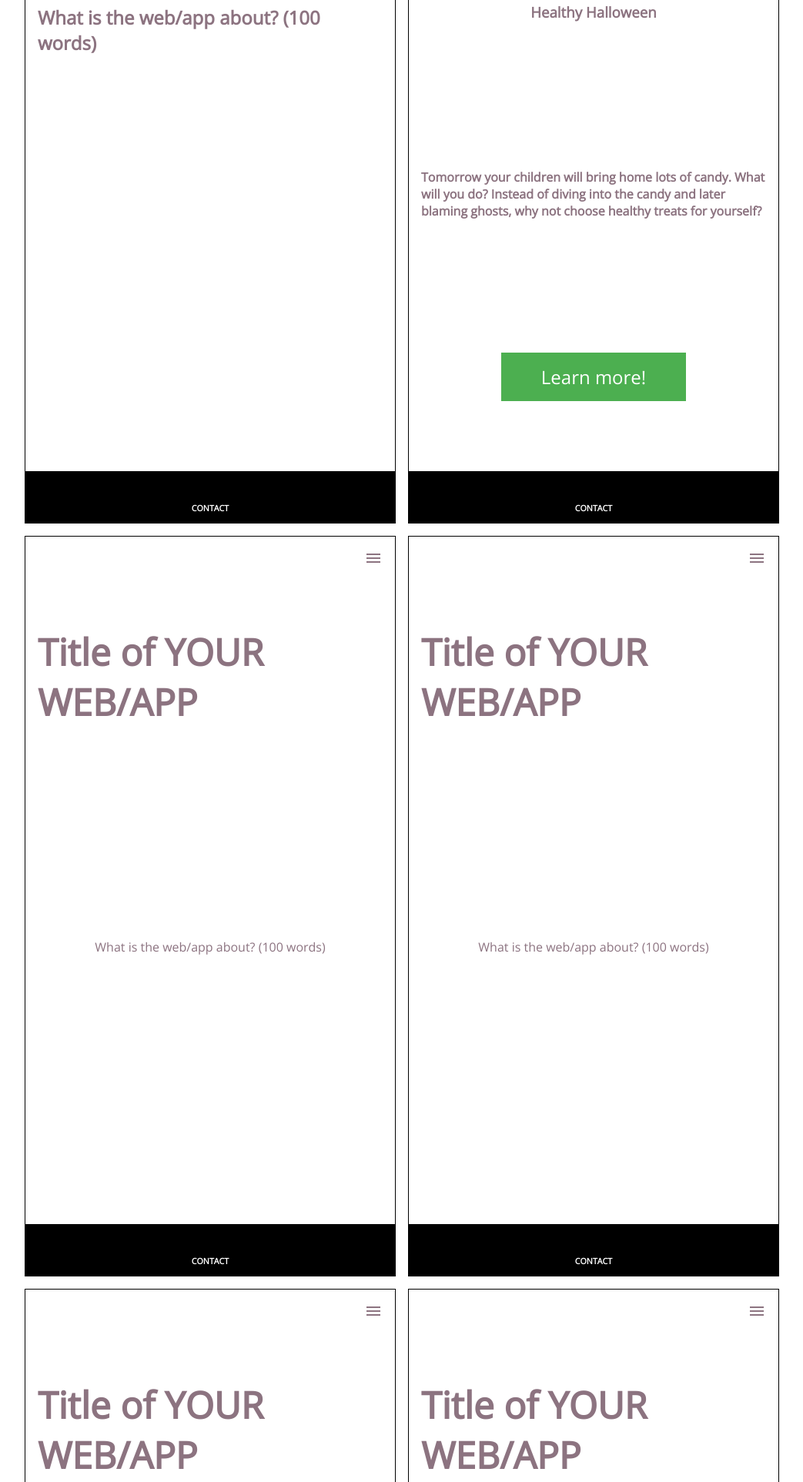
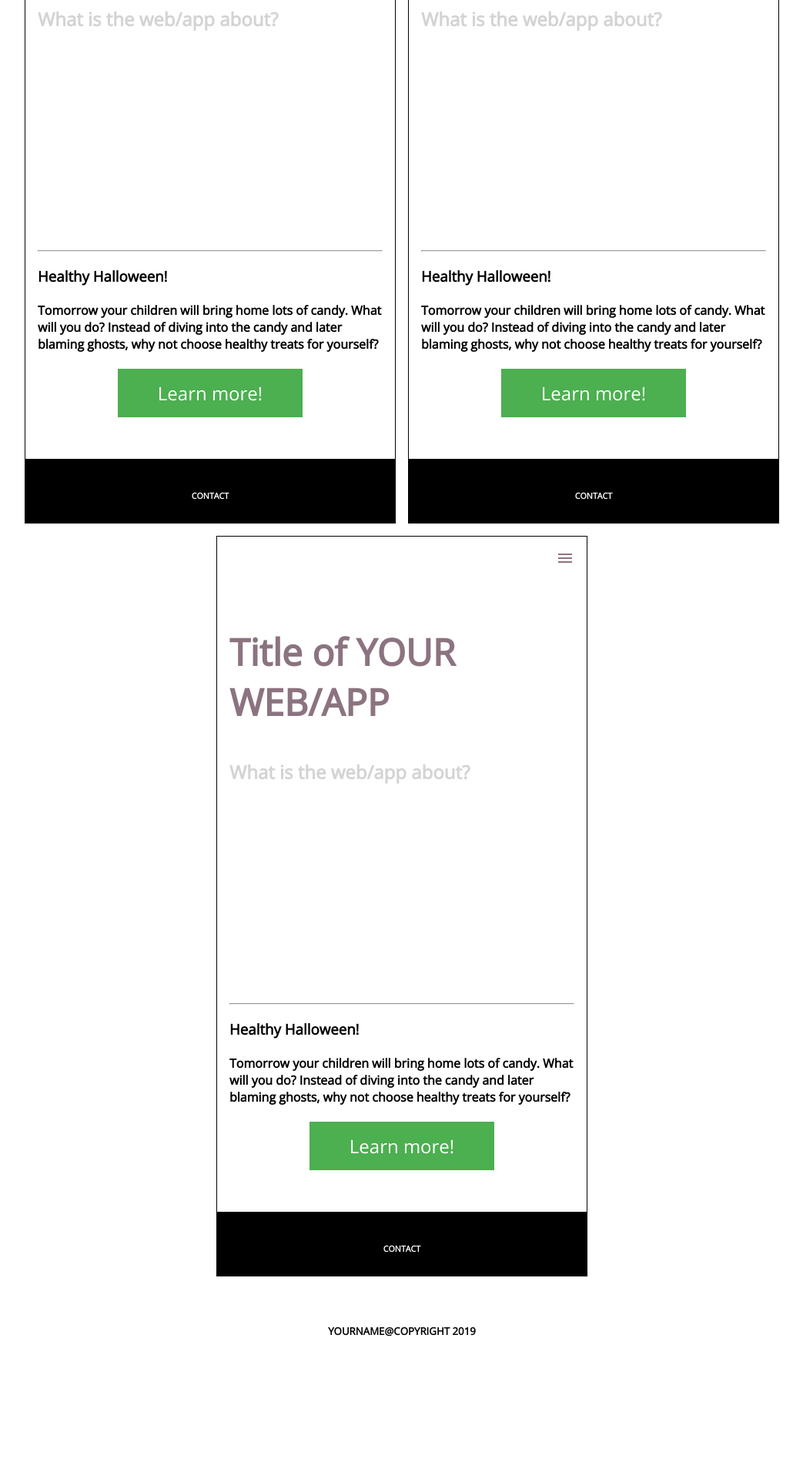
Before and after one commit to UX-UI-Design-Lab/DH150-2019F-demo, a plain HTML site: page assignment4/assignment4-template.html in a window 1280 px wide. Shown: the part 702-2627 px from the top of the page at 77% size, without its empty margins (118-1161 px from the left). After the commit the page ends 2479 px from the top, so only its background shows below. Drawn offline with nearby package versions, Linux system fonts and the light colour scheme.

Commit message:
Update assignment4-template.html

```diff
--- a/assignment4/assignment4-template.html
+++ b/assignment4/assignment4-template.html
@@ -12,12 +12,11 @@
         display: flex;
         flex-direction: column;
         font-family: 'Open Sans', sans-serif;
-
     }
 
     header, footer, nav, main {
         padding: 1em;
-        /*border: dotted 1px gray; */
+        /* border: dotted 1px gray; */
     }
 
     footer {
@@ -28,10 +27,13 @@
         text-align: right;
     }
 
-    main {
+    nav:hover {
+        cursor: pointer;
+    }
+
+    #contents {
         /* margin: auto;*/
         display: flex;
-
         flex-flow: row wrap;
         justify-content: center;
         align-items: center;
@@ -48,16 +50,20 @@
         color: hsl(330, 10%, 50%);
     }
 
+    .screen {
+        overflow: hidden;
+    }
+
     article > header {
-        height: 5em;
+        height: 10em;
     }
 
     article > main {
-        height: 43em;
+        height: 37em;
     }
 
     article > footer {
-        height: 2.2em;
+        height: 3.5em;
         background-color: black;
         color: white;
     }
@@ -70,11 +76,18 @@
         font-size: 3em;
     }
 
-    .BTN {
+    form {
+        display: flex;
+        flex-flow: row wrap;
+        justify-content: center;
+        align-items: center;
+    }
+
+    .BTN { /* default button design */
         width: 240px;
-        background-color: #4CAF50; /* Green */
+        background-color: #4CAF50; /* change this for button color */
         border: none;
-        color: white;
+        color: white; /* change this for button label color */
         padding: 15px 32px;
         font-family: 'Open Sans', sans-serif;
         text-align: center;
@@ -83,8 +96,138 @@
         font-size: 1.5em;
     }
 
-    /* put your css code here */
+    /* ----------------- put your css code here --------------------- */
 
+    /* the first screen design */
+    #nav01 {
+        background-color: hsl(330, 0%, 100%); /* change this for background color */
+        color: hsl(330, 10%, 50%); /* change this for text color */
+    }
+    #header01 {
+        background-color: white; /* change this for background color */
+    }
+
+    #title01 {
+        color: hsl(330, 10%, 50%); /* change this for text color */
+    }
+
+    #main01 {
+        background-color: white; /* change this for background color */
+    }
+
+    #subtitle01 {
+        color: lightgray; /* change this for text color */
+    }
+
+    #msgtitle01 {
+        color: black; /* change this for text color */
+    }
+
+    #msgcontents01 {
+        color: black; /* change this for text color */
+    }
+
+    #form01 {
+        background-color: transparent; /* change this for background color */
+    }
+
+    #BTN01 {
+        background-color: #4CAF50; /* change this for button color */
+        color: #FFFFFF; /* change this for button label color */
+    }
+
+    #footer01 {
+        background-color: black; /* change this for background color */
+        color: white; /* change this for text color */
+    }
+
+    /* the second screen design */
+
+    #nav02 {
+        background-color: hsl(330, 0%, 100%); /* change this for background color */
+        color: hsl(330, 10%, 50%); /* change this for text color */
+    }
+    #header02 {
+        background-color: white; /* change this for background color */
+    }
+
+    #title02 {
+        color: hsl(330, 10%, 50%); /* change this for text color */
+    }
+
+    #main02 {
+        background-color: white; /* change this for background color */
+    }
+
+    #subtitle02 {
+        color: lightgray; /* change this for text color */
+    }
+
+    #msgtitle02 {
+        color: black; /* change this for text color */
+    }
+
+    #msgcontents02 {
+        color: black; /* change this for text color */
+    }
+
+    #form02 {
+        background-color: transparent; /* change this for background color */
+    }
+
+    #BTN02 {
+        background-color: #4CAF50; /* change this for button color */
+        color: #FFFFFF; /* change this for button label color */
+    }
+
+    #footer02 {
+        background-color: black; /* change this for background color */
+        color: white; /* change this for text color */
+    }
+
+    /* the third screen design */
+
+    #nav03 {
+        background-color: hsl(330, 0%, 100%); /* change this for background color */
+        color: hsl(330, 10%, 50%); /* change this for text color */
+    }
+    #header03 {
+        background-color: white; /* change this for background color */
+    }
+
+    #title03 {
+        color: hsl(330, 10%, 50%); /* change this for text color */
+    }
+
+    #main03{
+        background-color: white; /* change this for background color */
+    }
+
+    #subtitle03 {
+        color: lightgray; /* change this for text color */
+    }
+
+    #msgtitle03 {
+        color: black; /* change this for text color */
+    }
+
+    #msgcontents03 {
+        color: black; /* change this for text color */
+    }
+
+    #form03 {
+        background-color: transparent; /* change this for background color */
+    }
+
+    #BTN03 {
+        background-color: #4CAF50; /* change this for button color */
+        color: #FFFFFF; /* change this for button label color */
+    }
+
+    #footer03 {
+        background-color: black; /* change this for background color */
+        color: white; /* change this for text color */
+    }
 </style>
 
 <body>
@@ -93,60 +236,71 @@
     <h2> DH150 Assignment4 </h2>
     <p> This assignment is for the students to demonstrate their application of harmonious color scheme in user interface design. The students are asked to check the accessibility of the informative texts about the contrast to the background color. The detailed instructions and code demonstration can be found here. </p>
 </header>
-<main>
-<article>
-    <nav> <i class="material-icons"> menu</i> </nav>
-    <header>
-        <h1> Title of YOUR WEB/APP </h1>
-        <h2> What is the web/app about? (100 words) </h2>
+<main id="contents">
+
+<article class="screen" id="design01">
+    <nav id="nav01"> <i class="material-icons"> menu</i> </nav>
+    <header id="header01">
+        <h1 id="title01"> Title of YOUR WEB/APP </h1>
     </header>
-    <main>  </main>
-    <footer> <h6> CONTACT </h6> </footer>
+    <main id="main01">
+        <h2 id="subtitle01"> What is the web/app about?
+         <br><br><br><br><br><br><br><br><br>
+        </h2>
+        <hr>
+        <h3 id="msgtitle01"> Healthy Halloween! </h3>
+        <h4 id="msgcontents01"> Tomorrow your children will bring home lots of candy.  What will you do? Instead of diving into the candy and later blaming ghosts, why not choose healthy treats for yourself?
+        </h4>
+
+        <form id="form01">
+            <input class="BTN" id="BTN01" type="button" value="Learn more!">
+        </form>
+    </main>
+    <footer id="footer01"> <h6> CONTACT </h6> </footer>
 </article>
 
-<article>
-    <nav>  <i class="material-icons"> menu</i>  </nav>
-    <header> <h1> Title of YOUR WEB/APP </h1> </header>
-    <main>
-        <h3> Healthy Halloween </h3>
-        <h4> Tomorrow your children will bring home lots of candy.  What will you do? Instead of diving into the candy and later blaming ghosts, why not choose healthy treats for yourself?
+<article class="screen" id="design02">
+    <nav id="nav02"> <i class="material-icons"> menu</i> </nav>
+    <header id="header01">
+        <h1 id="title02"> Title of YOUR WEB/APP </h1>
+    </header>
+    <main id="main02">
+        <h2 id="subtitle02"> What is the web/app about?
+         <br><br><br><br><br><br><br><br><br>
+        </h2>
+        <hr>
+        <h3 id="msgtitle02"> Healthy Halloween! </h3>
+        <h4 id="msgcontents02"> Tomorrow your children will bring home lots of candy.  What will you do? Instead of diving into the candy and later blaming ghosts, why not choose healthy treats for yourself?
         </h4>
 
-        <form>
-            <input class="BTN" type="button" value="Learn more!">
+        <form id="form02">
+            <input class="BTN" id="BTN02" type="button" value="Learn more!">
         </form>
-
     </main>
-    <footer> <h6> CONTACT </h6> </footer>
+    <footer id="footer02"> <h6> CONTACT </h6> </footer>
 </article>
 
-<article>
-    <nav>  <i class="material-icons"> menu</i>  </nav>
-    <header> <h1>  Title of YOUR WEB/APP </h1> </header>
-    <main> What is the web/app about? (100 words)</main>
-    <footer> <h6> CONTACT </h6> </footer>
+<article class="screen" id="design03">
+    <nav id="nav03"> <i class="material-icons"> menu</i> </nav>
+    <header id="header03">
+        <h1 id="title03"> Title of YOUR WEB/APP </h1>
+    </header>
+    <main id="main03">
+        <h2 id="subtitle03"> What is the web/app about?
+         <br><br><br><br><br><br><br><br><br>
+        </h2>
+        <hr>
+        <h3 id="msgtitle03"> Healthy Halloween! </h3>
+        <h4 id="msgcontents03"> Tomorrow your children will bring home lots of candy.  What will you do? Instead of diving into the candy and later blaming ghosts, why not choose healthy treats for yourself?
+        </h4>
+
+        <form id="form03">
+            <input class="BTN" id="BTN03" type="button" value="Learn more!">
+        </form>
+    </main>
+    <footer id="footer03"> <h6> CONTACT </h6> </footer>
 </article>
 
-<article>
-    <nav>  <i class="material-icons"> menu</i>  </nav>
-    <header> <h1>  Title of YOUR WEB/APP </h1> </header>
-    <main> What is the web/app about? (100 words)</main>
-    <footer> <h6> CONTACT </h6> </footer>
-</article>
-
-<article>
-    <nav>  <i class="material-icons"> menu</i>  </nav>
-    <header> <h1>  Title of YOUR WEB/APP </h1> </header>
-    <main> What is the web/app about? (100 words)</main>
-    <footer> <h6> CONTACT </h6> </footer>
-</article>
-
-<article>
-    <nav>  <i class="material-icons"> menu</i>  </nav>
-    <header> <h1>  Title of YOUR WEB/APP </h1> </header>
-    <main> What is the web/app about? (100 words)</main>
-    <footer> <h6> CONTACT </h6> </footer>
-</article>
 
 
 
```
